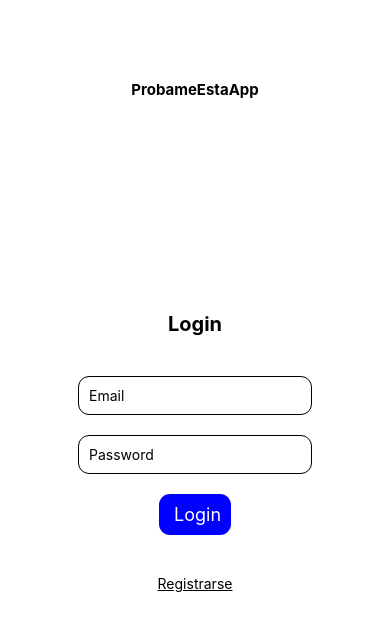
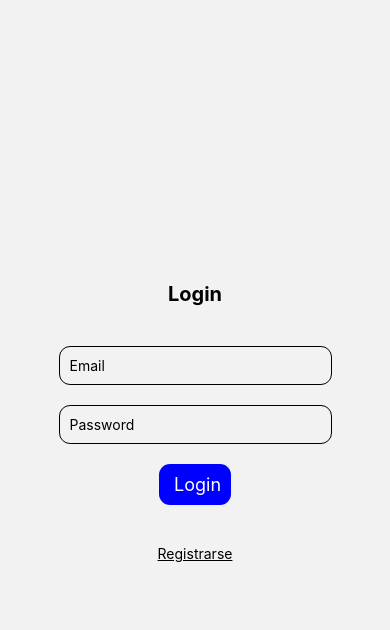
Before and after one commit to pulvi07/Login-Front-UADE, a React Native app in the folder ProbameEstaApp/: screen /Home in a window 390 px wide. Shown: the top 630 px of the page. Built offline with nearby package versions, Linux system fonts and the light colour scheme.

Commit message:
agrega navigation desde Logisn, Register Screen y HomeScreen

```diff
--- a/ProbameEstaApp/App.js
+++ b/ProbameEstaApp/App.js
@@ -1,15 +1,21 @@
 import { StatusBar } from 'expo-status-bar';
 import { StyleSheet, Text, View } from 'react-native';
-import { LoginScreen } from './screens';
+import { useState } from 'react';
+import { MainStack, AuthStack } from './navigation';
+import { NavigationContainer } from '@react-navigation/native';
 
 export default function App() {
+  const [isLoggedIn, setIsLoggedIn] = useState(false);
   return (
-    <View style={styles.container}>
-      <Text style={{fontSize: 15, fontWeight: 'bold', marginTop: 80}}>ProbameEstaApp</Text>
-      <View style={styles.loginContainer}>
-        <LoginScreen/>
-      </View>
-    </View>
+    // <View style={styles.container}>
+    //   <Text style={{fontSize: 15, fontWeight: 'bold', marginTop: 80}}>ProbameEstaApp</Text>
+    //   <View style={styles.loginContainer}>
+    //     <LoginScreen/>
+    //   </View>
+    // </View>
+    <NavigationContainer>
+      {isLoggedIn ? <MainStack /> : <AuthStack setIsLoggedIn={setIsLoggedIn}/>}
+    </NavigationContainer>
   );
 }
 
--- /dev/null
+++ b/ProbameEstaApp/navigation/AuthStack.js
@@ -0,0 +1,16 @@
+import React from 'react';
+import { createStackNavigator } from '@react-navigation/stack';
+import { LoginScreen, RegisterScreen } from '../screens';
+
+const Stack = createStackNavigator();
+
+export default function AuthStack({ setIsLoggedIn }) {
+  return (
+    <Stack.Navigator screenOptions={{ headerShown: false }}>
+      <Stack.Screen name="Login">
+        {(props) => <LoginScreen {...props} setIsLoggedIn={setIsLoggedIn} />}
+      </Stack.Screen>
+      <Stack.Screen name="Register" component={RegisterScreen} />
+    </Stack.Navigator>
+  );
+}
--- /dev/null
+++ b/ProbameEstaApp/navigation/MainStack.js
@@ -0,0 +1,13 @@
+import React from 'react';
+import { createStackNavigator } from '@react-navigation/stack';
+import { HomeScreen } from '../screens';
+
+const Stack = createStackNavigator();
+
+export default function MainStack() {
+  return (
+    <Stack.Navigator screenOptions={{ headerShown: false }}>
+      <Stack.Screen name="Home" component={HomeScreen} />
+    </Stack.Navigator>
+  );
+}
--- /dev/null
+++ b/ProbameEstaApp/navigation/index.js
@@ -0,0 +1,4 @@
+import AuthStack from "./AuthStack";
+import MainStack from "./MainStack";
+
+export { AuthStack, MainStack }
--- a/ProbameEstaApp/screens/auth/LoginScreen/LoginScreen.jsx
+++ b/ProbameEstaApp/screens/auth/LoginScreen/LoginScreen.jsx
@@ -10,7 +10,7 @@ import {
 } from 'react-native';
 
 
-const LoginScreen = () => {
+const LoginScreen = ({setIsLoggedIn}) => {
   const [email, setEmail] = useState('');
   const [password, setPassword] = useState('');
 
@@ -19,7 +19,7 @@ const LoginScreen = () => {
     const user = users.find(u => u.password.toLowerCase() === password.toLowerCase());
 
     if (user) {
-      Alert.alert('Login Correcto!', `Bienvenido, ${user.email}`);
+        setIsLoggedIn(true);
     } else {
       Alert.alert('Error', 'Credenciales inválidas');
     }
@@ -28,10 +28,11 @@ const LoginScreen = () => {
 
   return (
     <View style={styles.loginscreen}>
+      <View style={{justifyContent: 'center', alignItems: 'center', gap: 20, width: '70%', height: '100%',}}>
         <Text style={{ fontSize: 20, fontWeight: 'bold', marginBottom: 20 }}> Login </Text>
         <TextInput placeholder="Email" style={styles.input} keyboardType="email-address" autoCapitalize="none" value={email} onChangeText={setEmail}/>
         <TextInput placeholder="Password" secureTextEntry style={styles.input} value={password} onChangeText={setPassword}/>
-      <TouchableOpacity style={{ backgroundColor: /[^a-zA-Z0-9]/.test(password) ? 'gray' : 'blue', padding: 10, borderRadius: 11,}}onPress={handleLogin}>
+        <TouchableOpacity style={{ backgroundColor: /[^a-zA-Z0-9]/.test(password) ? 'gray' : 'blue', padding: 10, borderRadius: 11,}} onPress={handleLogin}>
 
           <Text style={{ fontSize: 18, fontWeight: '400', color: 'white' }}> Login</Text>
         </TouchableOpacity>
@@ -40,6 +41,7 @@ const LoginScreen = () => {
           <Text style={{ fontSize: 14, fontWeight: '400', marginTop: 20, textDecorationLine: 'underline', }}>Registrarse</Text>
         </TouchableOpacity>
       </View>
+    </View>
   );
 };
 
@@ -47,10 +49,9 @@ export const styles = StyleSheet.create({
   loginscreen: {
     justifyContent: 'center',
     alignItems: 'center',
-    gap: 20,
-    width: '60%',
+    width: '100%',
     height: '100%',
-    marginTop: -40,
+    flex: 1
   },
   input: {
     padding: 10,
--- /dev/null
+++ b/ProbameEstaApp/screens/auth/RegisterScreen/RegisterScreen.jsx
@@ -0,0 +1,16 @@
+import React from 'react';
+import { Text } from 'react-native';
+import { StyleSheet } from 'react-native';
+
+const RegisterScreen = () => {
+    return (
+        <Text>RegisterScreen</Text>
+    )
+}
+
+export const styles = StyleSheet.create({
+	registerscreen: {
+		flex: 1,
+	},
+});
+export default RegisterScreen
--- /dev/null
+++ b/ProbameEstaApp/screens/auth/RegisterScreen/index.js
@@ -0,0 +1 @@
+export { default as RegisterScreen } from './RegisterScreen';
--- a/ProbameEstaApp/screens/index.js
+++ b/ProbameEstaApp/screens/index.js
@@ -1,3 +1,5 @@
 import LoginScreen from "./auth/LoginScreen/LoginScreen";
+import HomeScreen from "./main/HomeScreen/HomeScreen";
+import RegisterScreen from "./auth/RegisterScreen/RegisterScreen";
 
-export {LoginScreen}
+export {LoginScreen, HomeScreen, RegisterScreen}
--- /dev/null
+++ b/ProbameEstaApp/screens/main/HomeScreen/HomeScreen.jsx
@@ -0,0 +1,22 @@
+import React from 'react';
+import { Text, View } from 'react-native';
+import { StyleSheet } from 'react-native';
+
+const HomeScreen = () => {
+    return (
+        <View style={styles.homescreen}>
+            <Text style={{fontSize: 20, fontWeight: 'bold'}}>Iniciaste sesion!</Text>
+        </View>
+    )
+}
+
+export const styles = StyleSheet.create({
+	homescreen: {
+		flex: 1,
+        justifyContent: 'center',
+        alignItems: 'center',
+        width: '100%',
+        height: '100%',
+	},
+});
+export default HomeScreen
--- /dev/null
+++ b/ProbameEstaApp/screens/main/HomeScreen/index.js
@@ -0,0 +1 @@
+export { default as HomeScreen } from './HomeScreen';
--- /dev/null
+++ b/package.json
@@ -0,0 +1,5 @@
+{
+  "dependencies": {
+    "@react-navigation/stack": "^7.3.2"
+  }
+}
```
Also changed, not shown: ProbameEstaApp/package.json (+6 -1 lines), 2 other files (tests, documents, lock files or other folders). Lines whose indentation alone changed are shown as unchanged.
